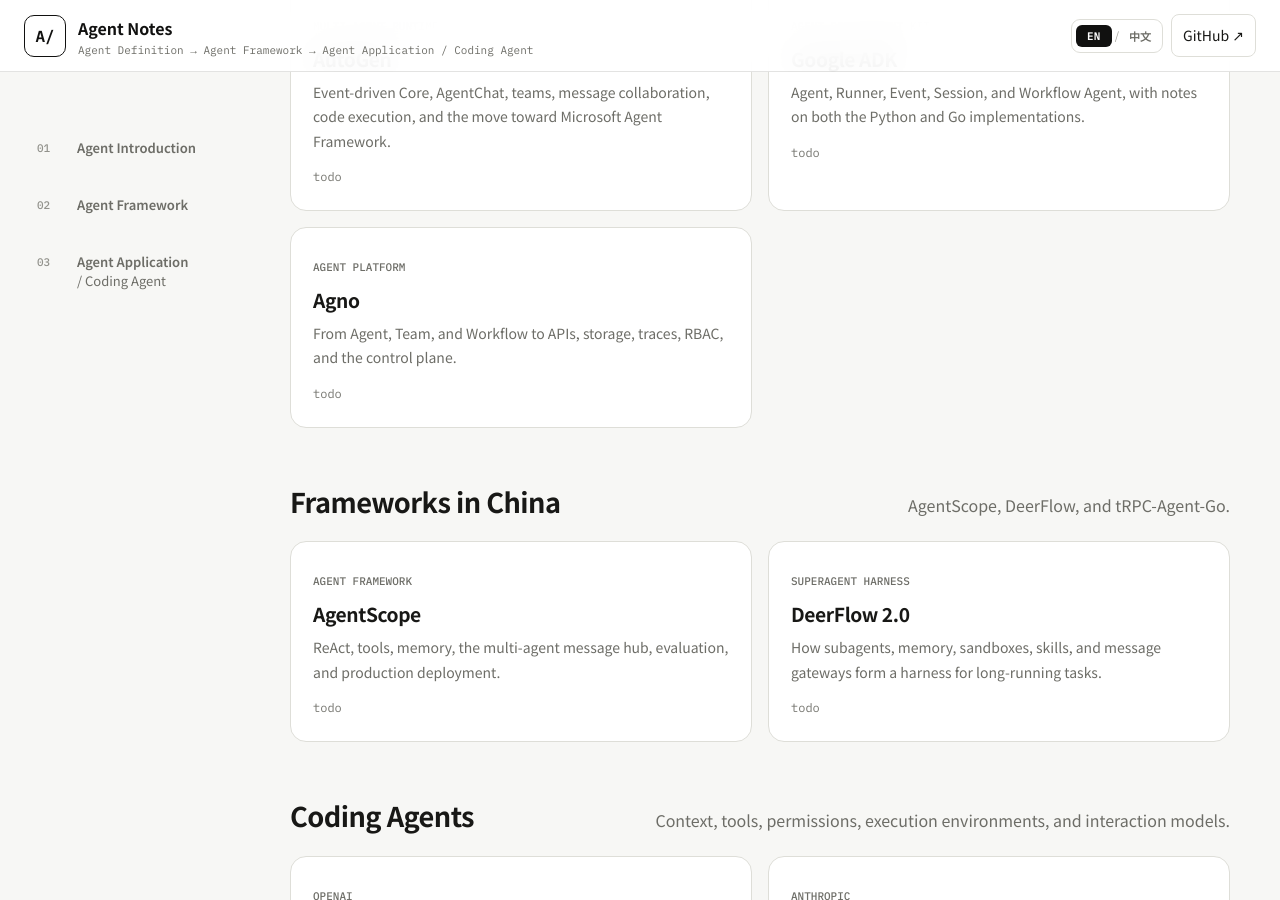
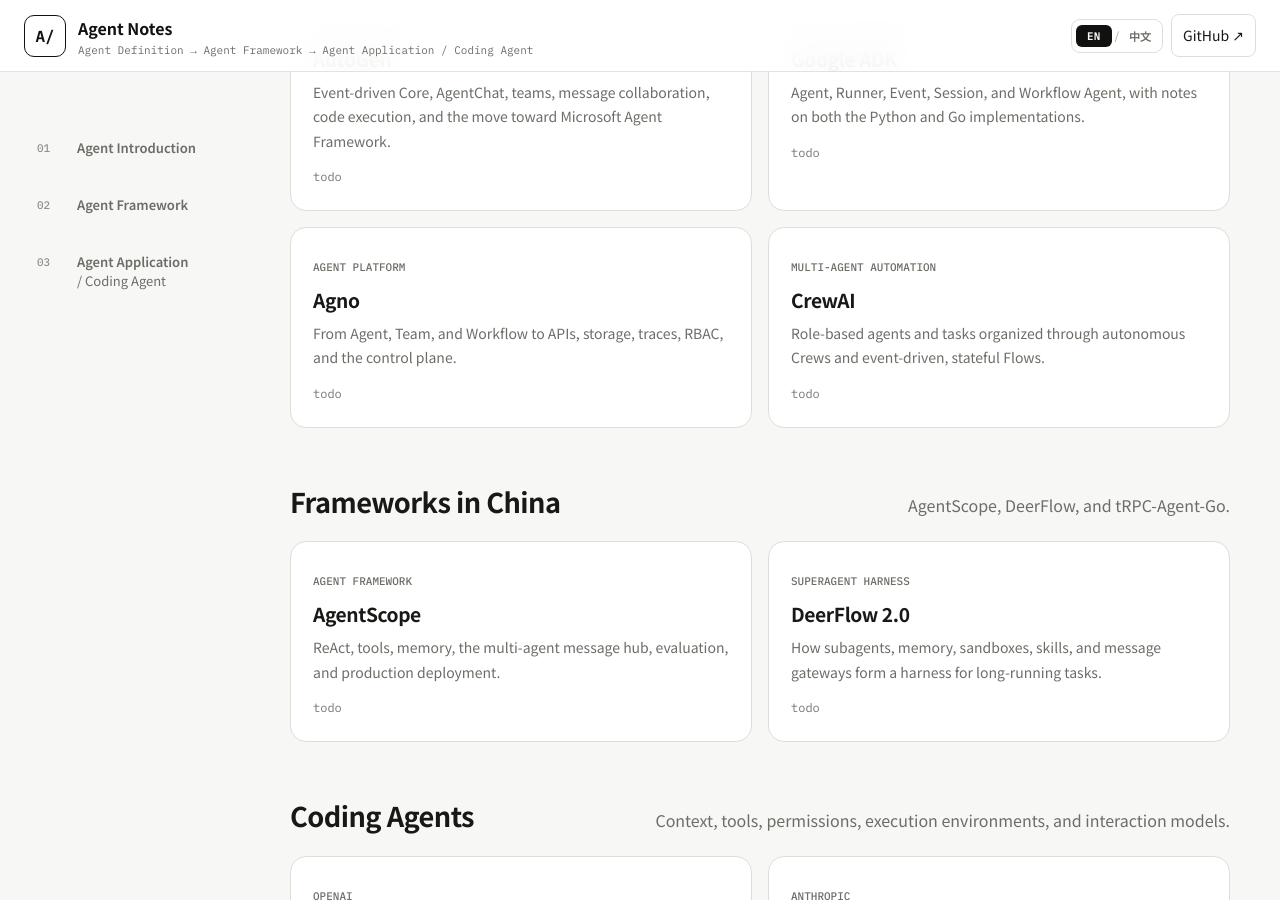
Before and after one commit to Eddiee-Wei/agent-engineering-notes, a Jekyll site: the page built from index.md, in a window 1280 px wide and 900 px high, scrolled down 1313 px. Built offline with Jekyll 4.4.1, drawn with Linux system fonts in a browser that asks for light colours.

Commit message:
add CrewAI framework notes

```diff
--- a/index.md
+++ b/index.md
@@ -79,6 +79,11 @@ description: Notes from the day-to-day work of an Agent engineer.
     <p data-i18n data-en="From Agent, Team, and Workflow to APIs, storage, traces, RBAC, and the control plane." data-zh="从 Agent、Team、Workflow 延伸到 API、Storage、Trace、RBAC 与 Control Plane。">From Agent, Team, and Workflow to APIs, storage, traces, RBAC, and the control plane.</p>
     <span class="status">todo</span>
   </a>
+  <a class="card" href="{{ '/frameworks/crewai/' | relative_url }}">
+    <span class="card-kicker">Multi-Agent Automation</span><h3>CrewAI</h3>
+    <p data-i18n data-en="Role-based agents and tasks organized through autonomous Crews and event-driven, stateful Flows." data-zh="以角色化 Agent 与 Task 为基础，通过自主协作的 Crews 和事件驱动、有状态的 Flows 组织多 Agent 自动化。">Role-based agents and tasks organized through autonomous Crews and event-driven, stateful Flows.</p>
+    <span class="status">todo</span>
+  </a>
 </div>
 
 <div class="section-heading">
```
Also changed, not shown: SOURCES.md (+2 -0 lines), agent-framework/index.md (+1 -0 lines), frameworks/crewai.md (added, +44 -0 lines), README.md.
